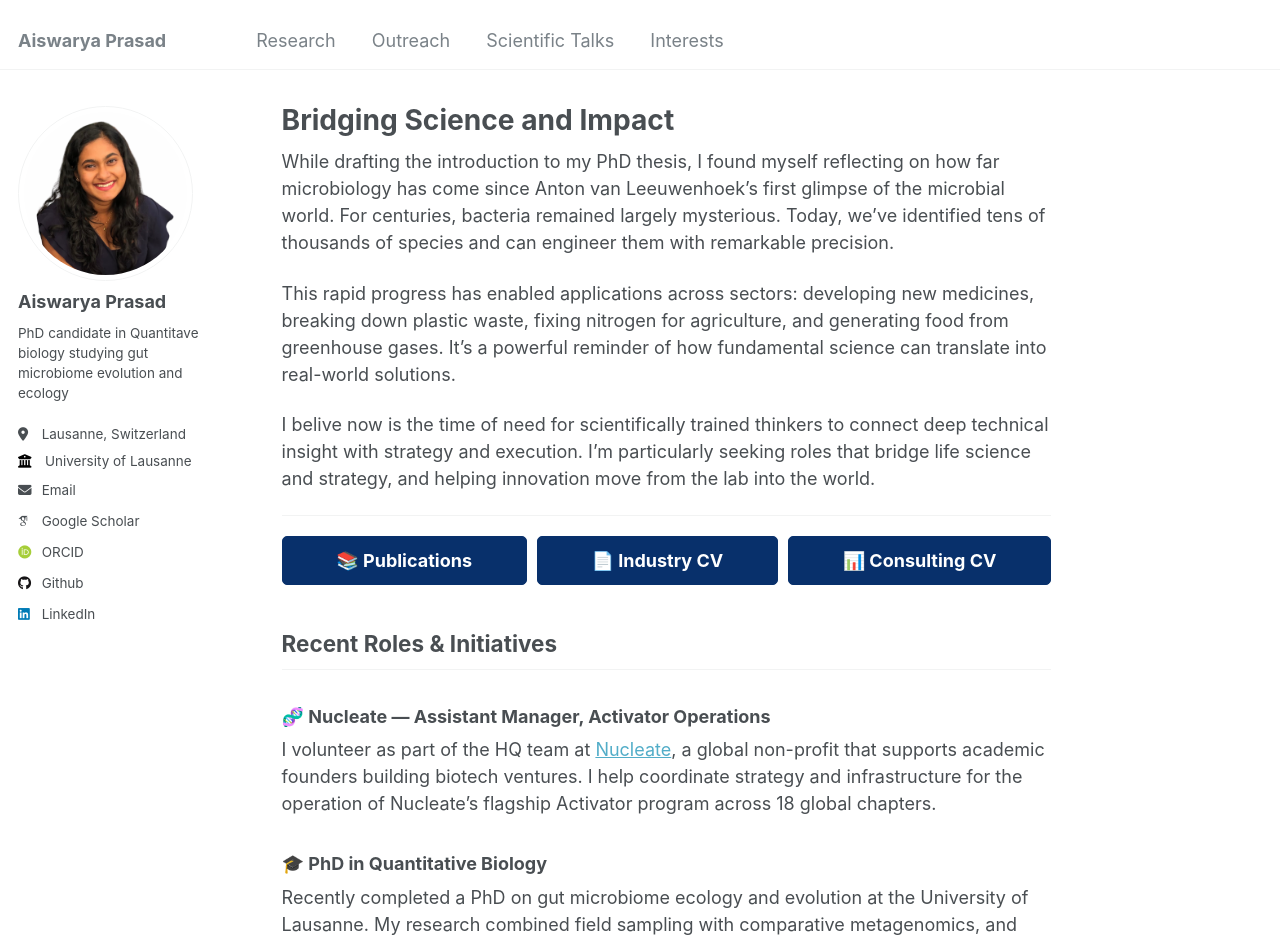
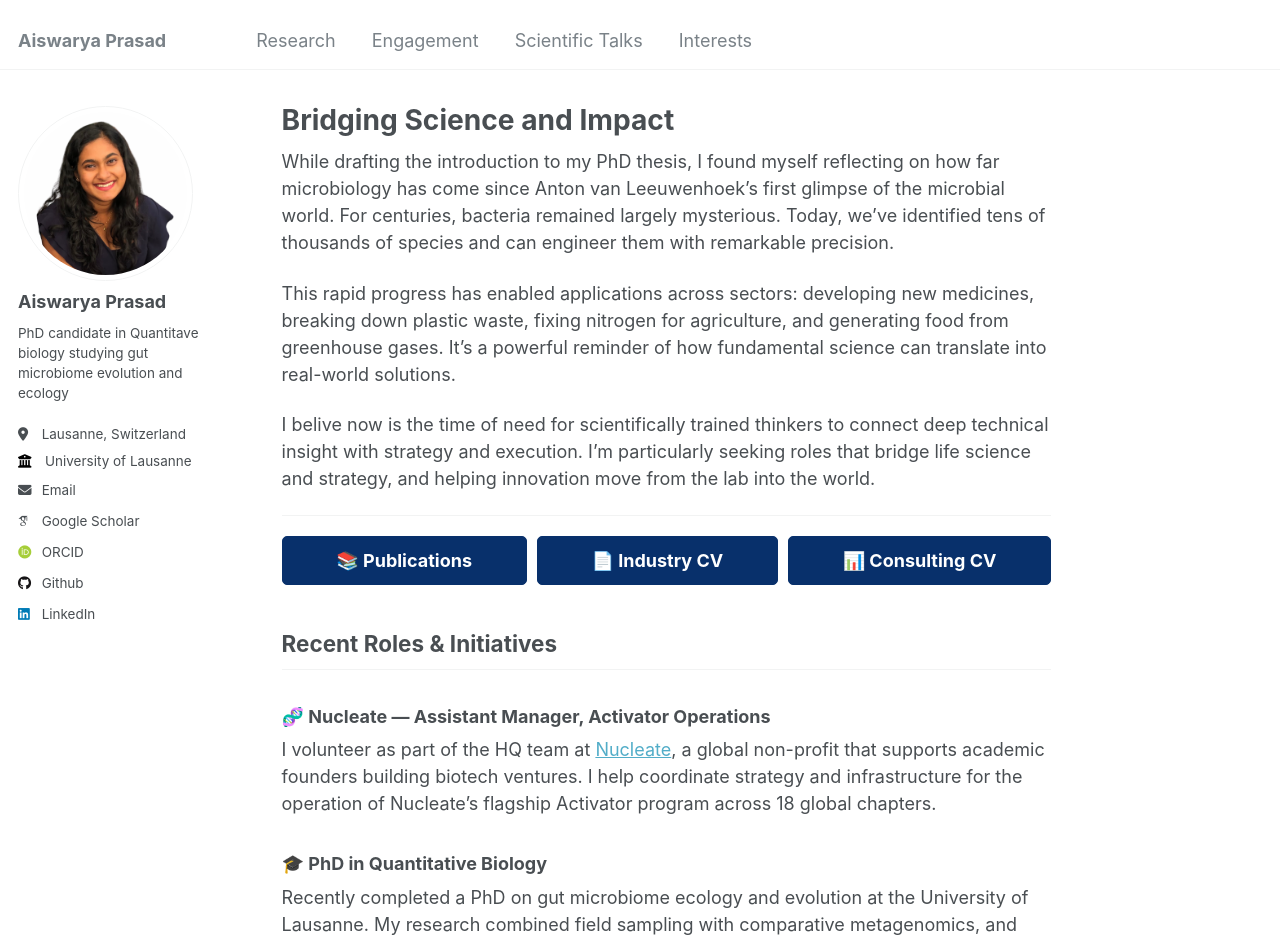
Before and after one commit to Aiswarya-prasad/aiswarya-prasad.github.io, a Jekyll site: the page built from _pages/about.md, in a window 1280 px wide. Shown: the top 942 px of the page. Built offline with Jekyll 4.4.1, drawn with Linux system fonts in a browser that asks for light colours; some web fonts are replaced.

Commit message:
Syntax change, squash commit later or just ignore.

```diff
--- a/_data/navigation.yml
+++ b/_data/navigation.yml
@@ -9,7 +9,7 @@ main:
   - title: "Research"
     url: /research/
 
-  - title: "Outreach"
+  - title: "Engagement"
     url: /engagement/
 
   - title: "Scientific Talks"
```
